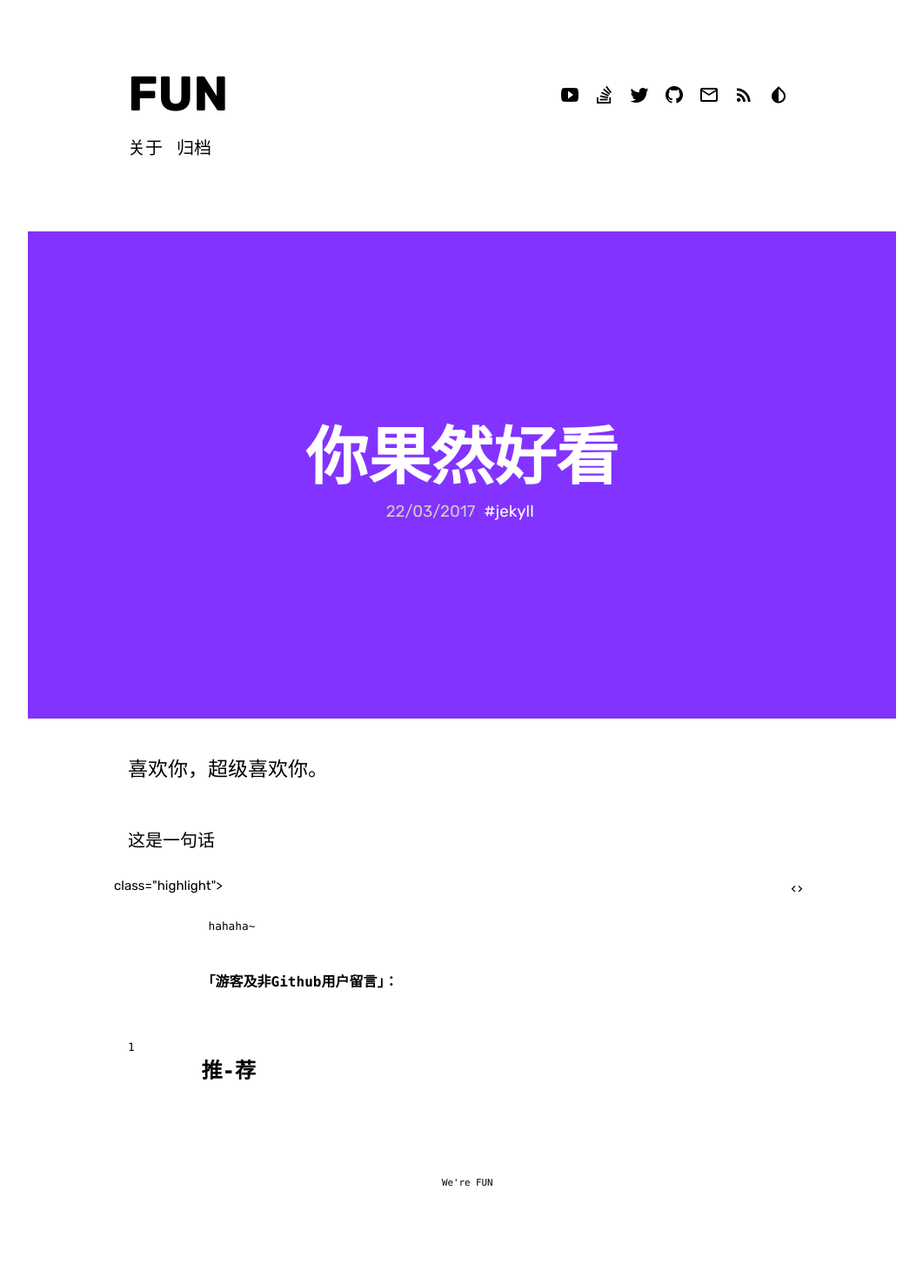
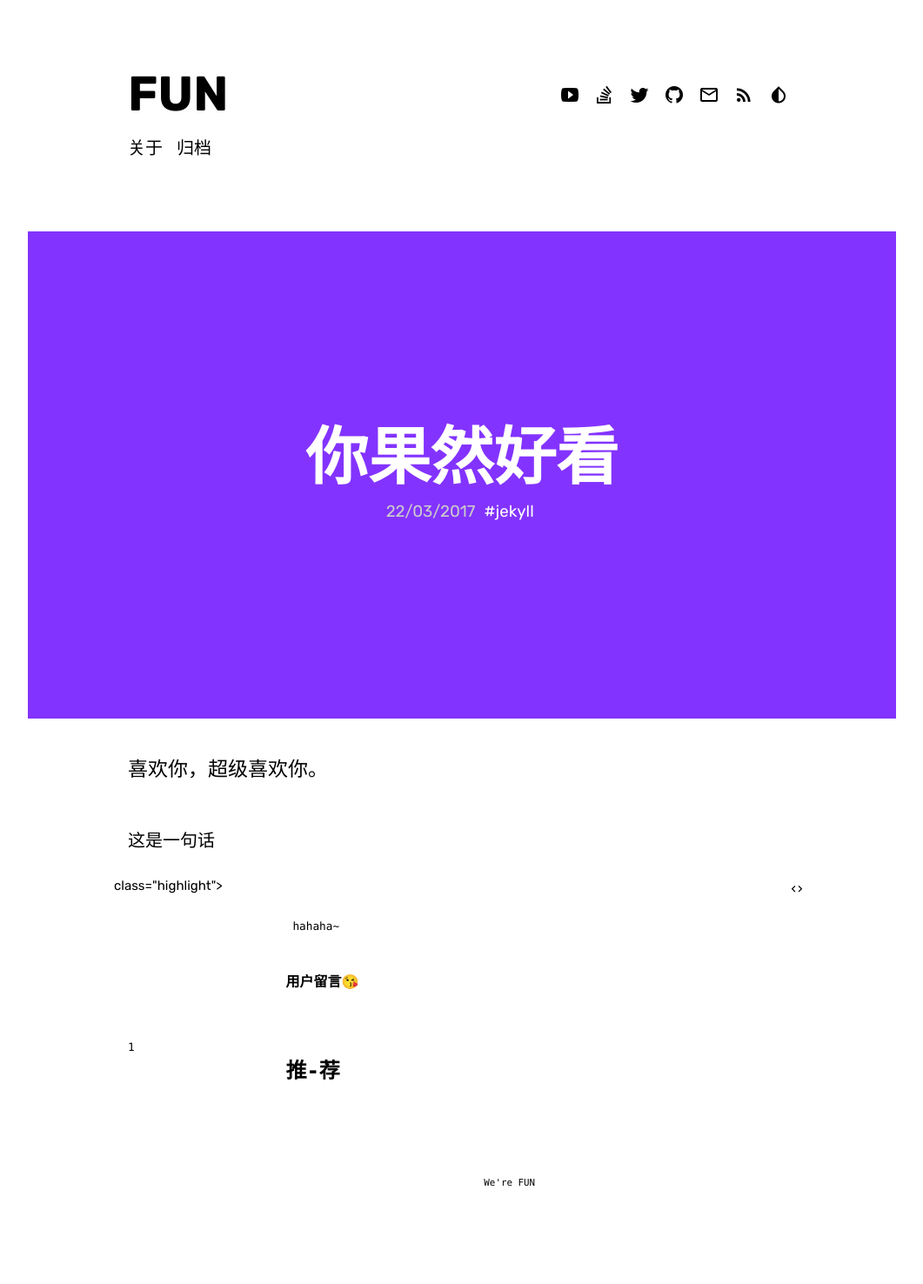
Before and after one commit to FUNzmr/Remember, a Jekyll site: the page built from _posts/2017-03-22-welcome-to-dactl.md, in a window 1280 px wide. Shown: the whole page at 87% size, without its empty margins (109-1170 px from the left). Built offline with Jekyll 4.4.1, drawn with Linux system fonts in a browser that asks for light colours; some web fonts are replaced; comment, search, counter and statistics services are not loaded.

Commit message:
Update valine_comments.html

```diff
--- a/_includes/externals/valine_comments.html
+++ b/_includes/externals/valine_comments.html
@@ -1,5 +1,5 @@
 <br>
-<h4 align="left">「游客及非Github用户留言」：</h4>
+<h4 align="left">用户留言😘</h4>
 <div id="comments"></div>
     <!--Leancloud 操作库:-->
     <script src="//cdn1.lncld.net/static/js/3.0.4/av-min.js"></script>
```
